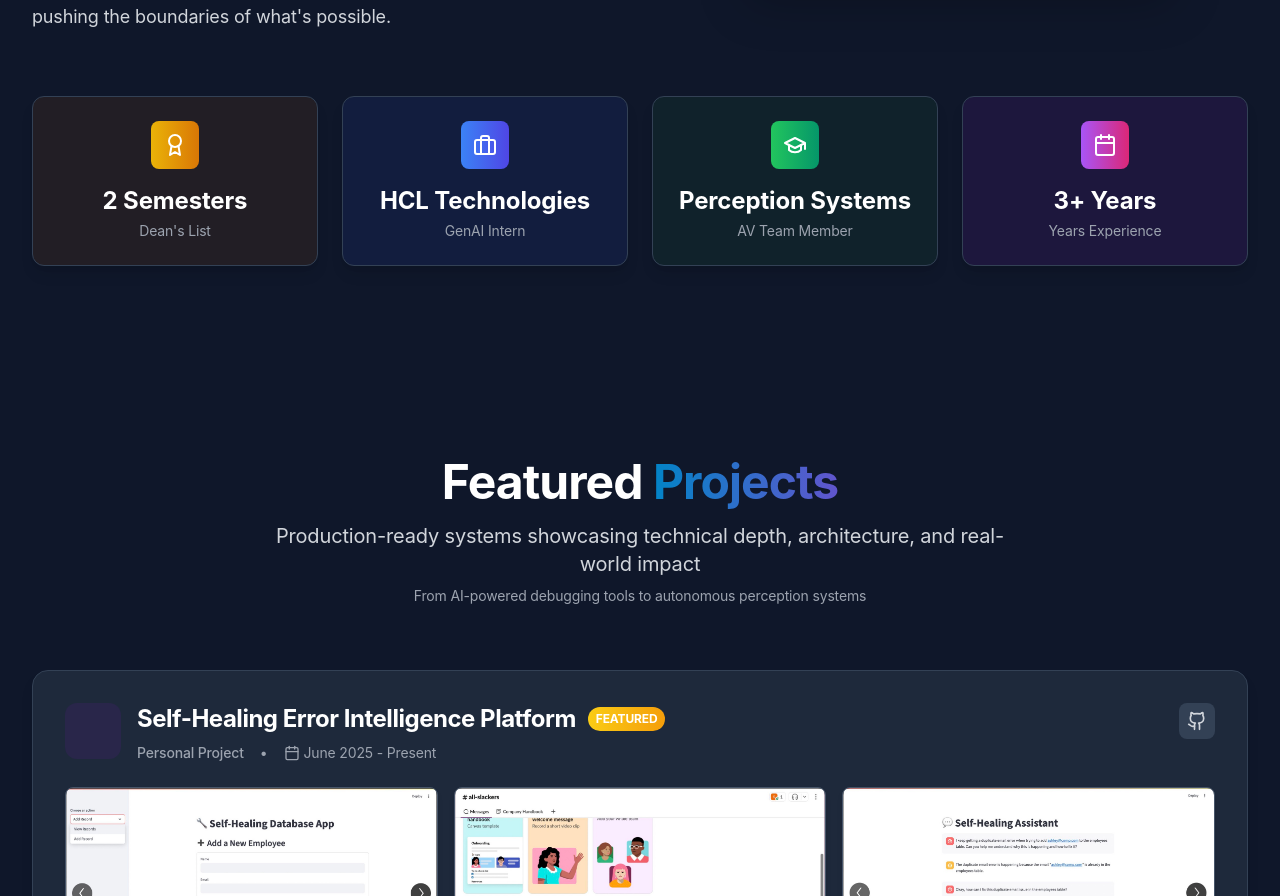
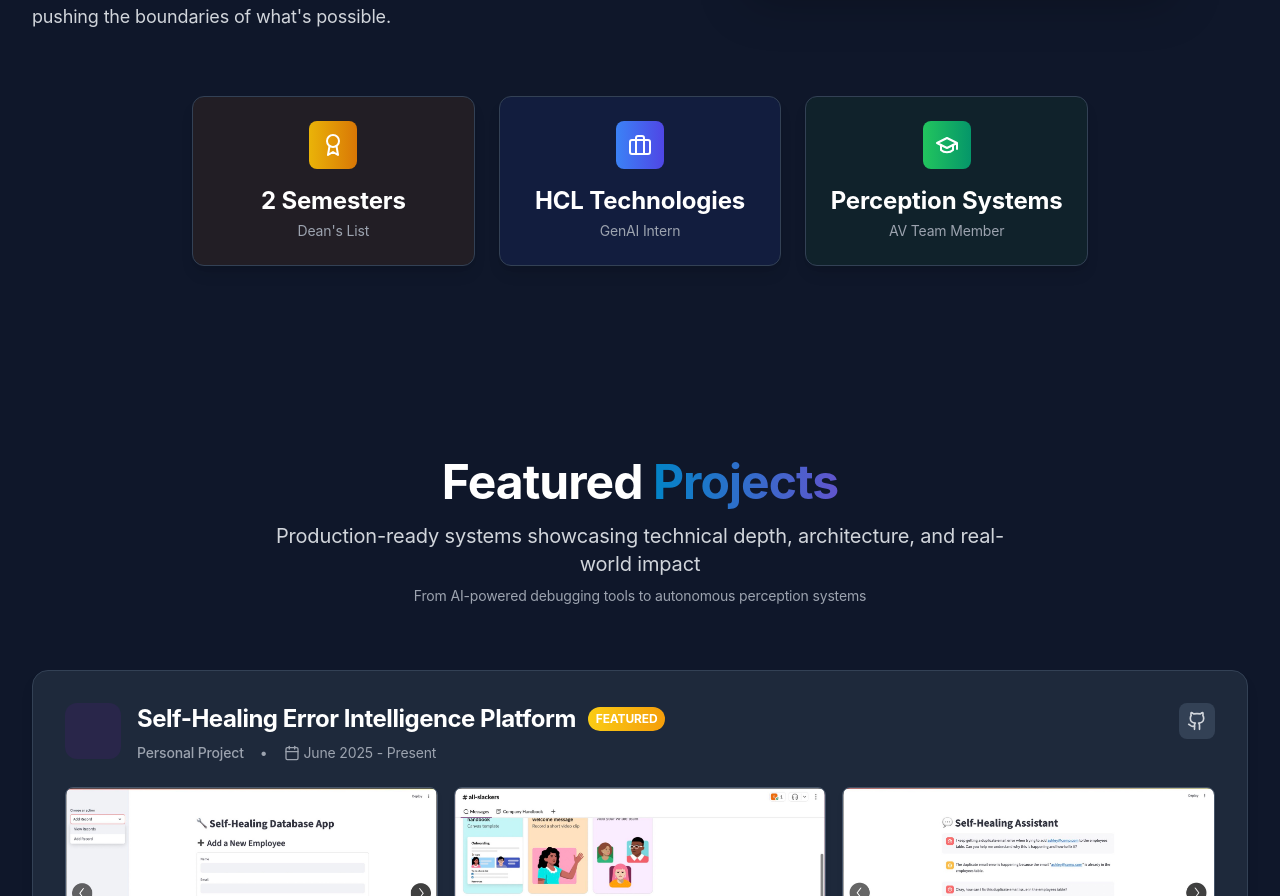
Before and after one commit to Siddhanta22/siddhantamohanty.github.io, a React (Create React App) app: page / in a window 1280 px wide. Shown: the part 1558-2454 px from the top of the page. Built offline with nearby package versions, Linux system fonts and the light colour scheme.

Commit message:
Remove '3+ Years Experience' stat card from About section

```diff
--- a/src/components/About.js
+++ b/src/components/About.js
@@ -1,7 +1,7 @@
 import React from 'react';
 import { motion } from 'framer-motion';
 import { useInView } from 'react-intersection-observer';
-import { GraduationCap, Award, Briefcase, Calendar } from 'lucide-react';
+import { GraduationCap, Award, Briefcase } from 'lucide-react';
 
 const About = () => {
   const [ref, inView] = useInView({
@@ -30,13 +30,6 @@
       value: "Perception Systems",
       color: "from-green-500 to-emerald-600",
       bgColor: "bg-green-50 dark:bg-green-900/20"
-    },
-    {
-      icon: Calendar,
-      label: "Years Experience",
-      value: "3+ Years",
-      color: "from-purple-500 to-pink-600",
-      bgColor: "bg-purple-50 dark:bg-purple-900/20"
     }
   ];
 
@@ -114,7 +107,7 @@
           initial={{ opacity: 0, y: 50 }}
           animate={inView ? { opacity: 1, y: 0 } : {}}
           transition={{ duration: 0.8, delay: 0.6 }}
-          className="grid grid-cols-2 md:grid-cols-4 gap-6"
+          className="grid grid-cols-1 md:grid-cols-3 gap-6 max-w-4xl mx-auto"
         >
           {stats.map((stat, index) => (
             <motion.div
```
